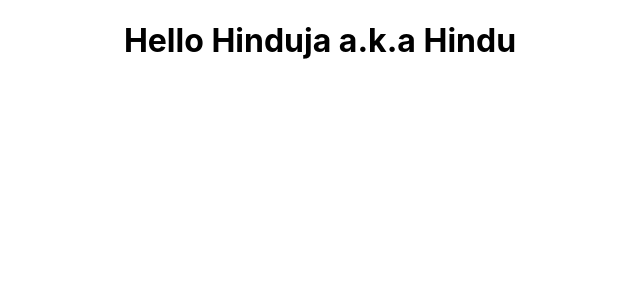
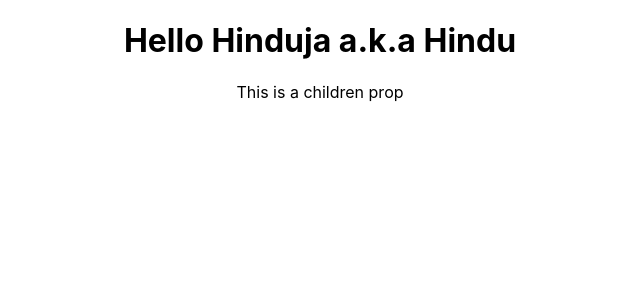
Before and after one commit to VelupulaHinduja/LearnReact, a React (Create React App) app: page / in a window 1280 px wide. Shown: the top 300 px of the page, without its empty margins (320-960 px from the left). Built offline with nearby package versions, Linux system fonts and the light colour scheme.

Commit message:
Add. Children Props

```diff
--- a/src/App.js
+++ b/src/App.js
@@ -6,7 +6,7 @@ import Welcome from "./Components/Welcome";
 function App() {
 	return (
 		<div className="App">
-			<Greet name="Hinduja" nickName="Hindu"/>
+			<Greet name="Hinduja" nickName="Hindu">This is a children prop</Greet>
       {/* <Welcome/> */}
       {/* <Hello/> */}
 		</div>
--- a/src/Components/Greet.js
+++ b/src/Components/Greet.js
@@ -1,8 +1,15 @@
 import React from "react";
 
 const Greet = (props) => {
-    console.log(props)
-    return <h1>Hello {props.name} a.k.a {props.nickName}</h1>;
-}
+	console.log(props);
+	return (
+		<div>
+			<h1>
+				Hello {props.name} a.k.a {props.nickName}
+			</h1>
+            {props.children}
+		</div>
+	);
+};
 
 export default Greet;
```
